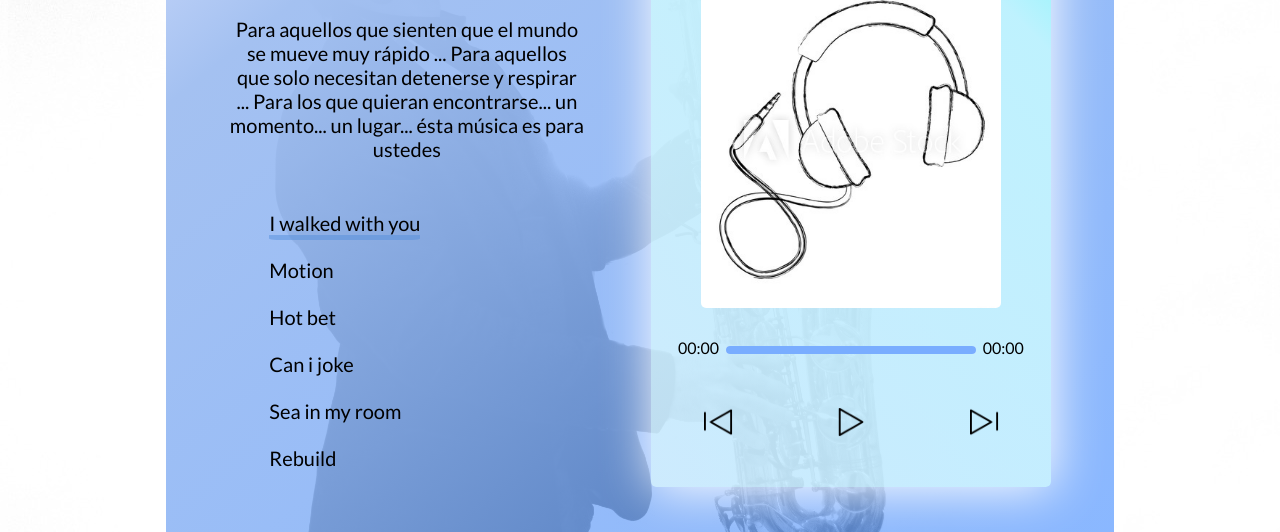
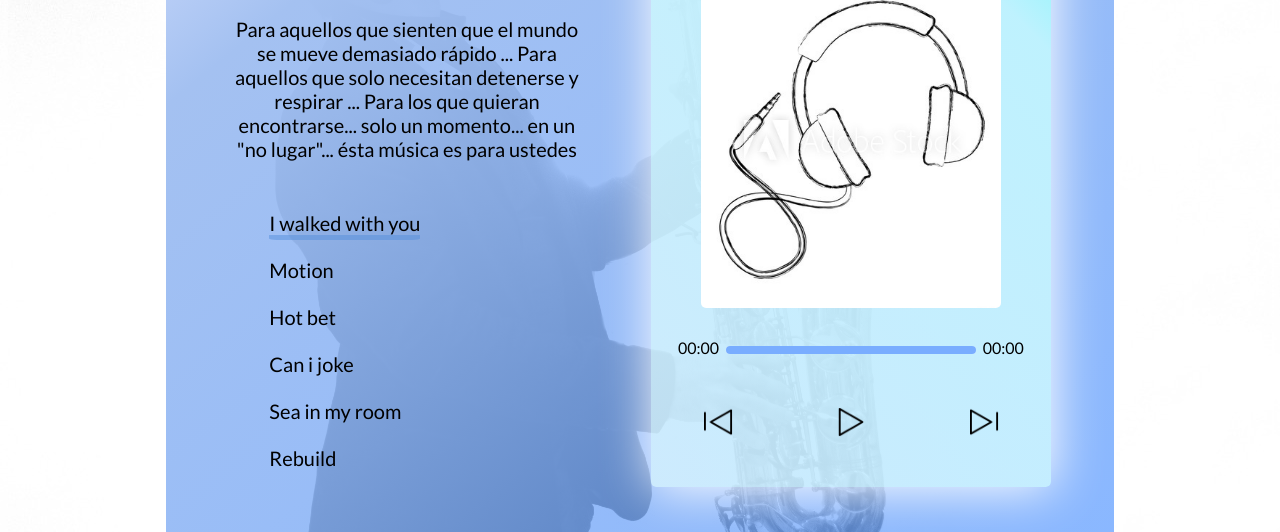
Before and after one commit to centauro4567/Artistic-Web, a plain HTML site: page index.html in a window 1280 px wide. Shown: the part 268-800 px from the top of the page. Drawn offline with Linux system fonts and the light colour scheme.

Commit message:
lang details

```diff
--- a/index.html
+++ b/index.html
@@ -31,7 +31,7 @@
                     </select>
 
                     <h2 id="main-title">Musica lenta para tiempos rápidos...</h2>
-                    <p id="parrafo">Para aquellos que sienten que el mundo se mueve muy rápido ... Para aquellos que solo necesitan detenerse y respirar ... Para los que quieran encontrarse... un momento... un lugar... ésta música es para ustedes</p>
+                    <p id="parrafo">Para aquellos que sienten que el mundo se mueve demasiado rápido ... Para aquellos que solo necesitan detenerse y respirar ... Para los que quieran encontrarse... solo un momento... en un "no lugar"... ésta música es para ustedes</p>
 
                     <!--Playlist-->
                     <div id="playlist">
```
